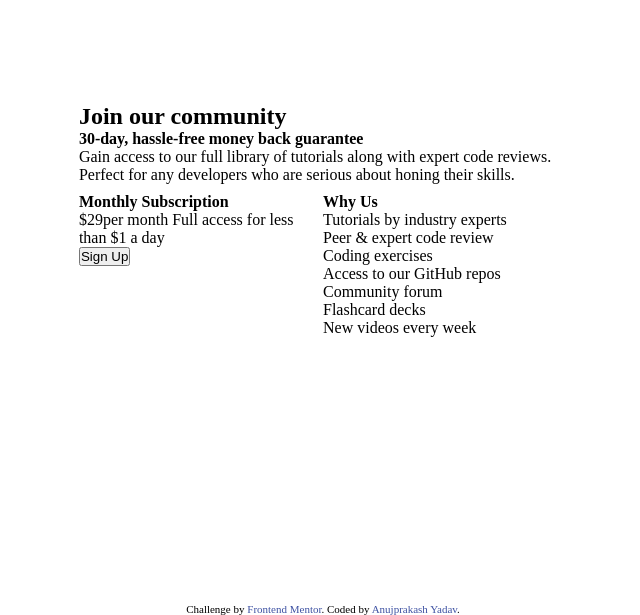
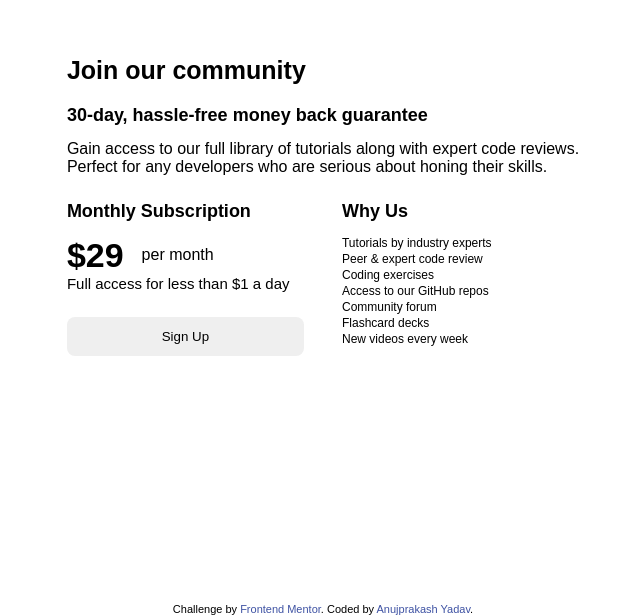
Before and after one commit to ajishere07/single-price-grid-component-master, a plain HTML site: page index.html in a window 1280 px wide. Shown: the part 185-800 px from the top of the page, without its empty margins (317-957 px from the left). Drawn offline with Linux system fonts and the light colour scheme.

Commit message:
text and font customization done

```diff
--- a/index.html
+++ b/index.html
@@ -16,6 +16,8 @@
 
     <!-- Feel free to remove these styles or customise in your own stylesheet 👍 -->
     <style>
+      @import url("https://fonts.googleapis.com/css2?family=Karla:wght@400;700&display=swap");
+
       * {
         margin: 0;
         padding: 0;
@@ -24,6 +26,7 @@
         list-style: none;
       }
       body {
+        font-family: "Karls", sans-serif;
         display: grid;
         place-items: center;
         min-height: 100vh;
@@ -35,8 +38,48 @@
         grid-template-rows: 40% 60%;
       }
       .introduction {
+        padding: 22px 19px;
         grid-column-start: 1;
         grid-column-end: 3;
+      }
+      h1 {
+        margin-bottom: 20px;
+        font-size: 25px;
+      }
+      /* h4 is for both 'why us and 30 day hassle' */
+      h4 {
+        font-size: 18px;
+        margin-bottom: 14px;
+      }
+
+      .subscribtion_container {
+        padding: 22px 19px;
+      }
+      .price_container {
+        display: flex;
+        align-items: center;
+      }
+      .price {
+        margin-right: 18px;
+        font-weight: 700;
+        font-size: 34px;
+      }
+      .subscribtion_para {
+        font-size: 15px;
+        margin-bottom: 25px;
+      }
+      button {
+        width: 100%;
+        padding: 12px 0;
+        border: none;
+        border-radius: 8px;
+      }
+      .why_us_container {
+        padding: 22px 19px;
+      }
+      ul li p {
+        font-size: 12px;
+        margin-bottom: 2px;
       }
       footer {
         position: absolute;
@@ -56,7 +99,7 @@
       <section class="introduction">
         <h1>Join our community</h1>
         <h4>30-day, hassle-free money back guarantee</h4>
-        <p>
+        <p class="intro_para">
           Gain access to our full library of tutorials along with expert code
           reviews. <br />Perfect for any developers who are serious about honing
           their skills.
@@ -64,22 +107,25 @@
       </section>
       <section class="subscribtion_container">
         <h4>Monthly Subscription</h4>
-        <p>
-          <span>&dollar;29</span>per month Full access for less than &dollar;1 a
-          day
+        <p class="price_container">
+          <span class="price">&dollar;29</span
+          ><span class="per_month">per month</span>
+        </p>
+        <p class="subscribtion_para">
+          Full access for less than &dollar;1 a day
         </p>
         <button>Sign Up</button>
       </section>
       <section class="why_us_container">
         <h4>Why Us</h4>
         <ul>
-          <li>Tutorials by industry experts</li>
-          <li>Peer &amp; expert code review</li>
-          <li>Coding exercises</li>
-          <li>Access to our GitHub repos</li>
-          <li>Community forum</li>
-          <li>Flashcard decks</li>
-          <li>New videos every week</li>
+          <li><p class="why_us_para">Tutorials by industry experts</p></li>
+          <li><p class="why_us_para">Peer &amp; expert code review</p></li>
+          <li><p class="why_us_para">Coding exercises</p></li>
+          <li><p class="why_us_para">Access to our GitHub repos</p></li>
+          <li><p class="why_us_para">Community forum</p></li>
+          <li><p class="why_us_para">Flashcard decks</p></li>
+          <li><p class="why_us_para">New videos every week</p></li>
         </ul>
       </section>
     </main>
```
